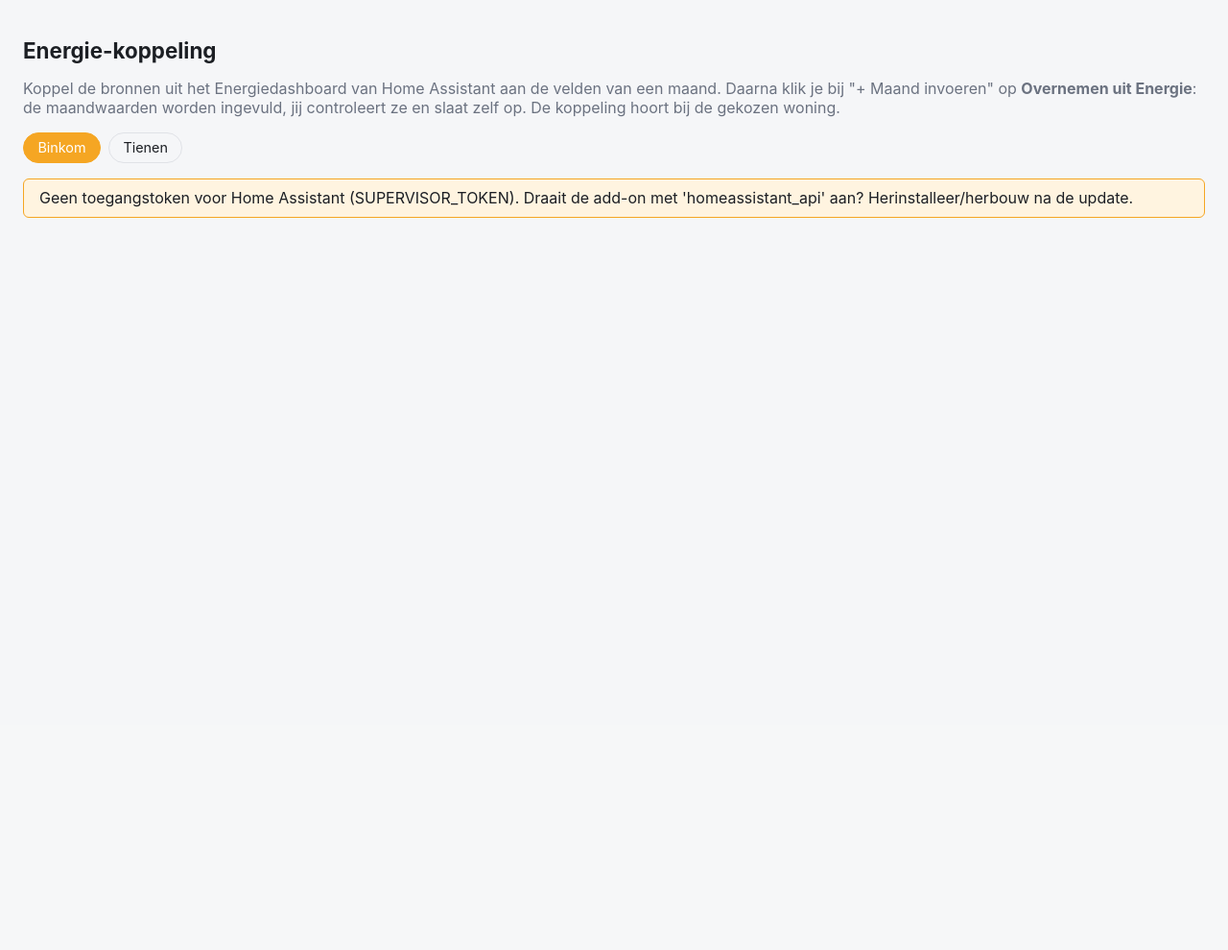
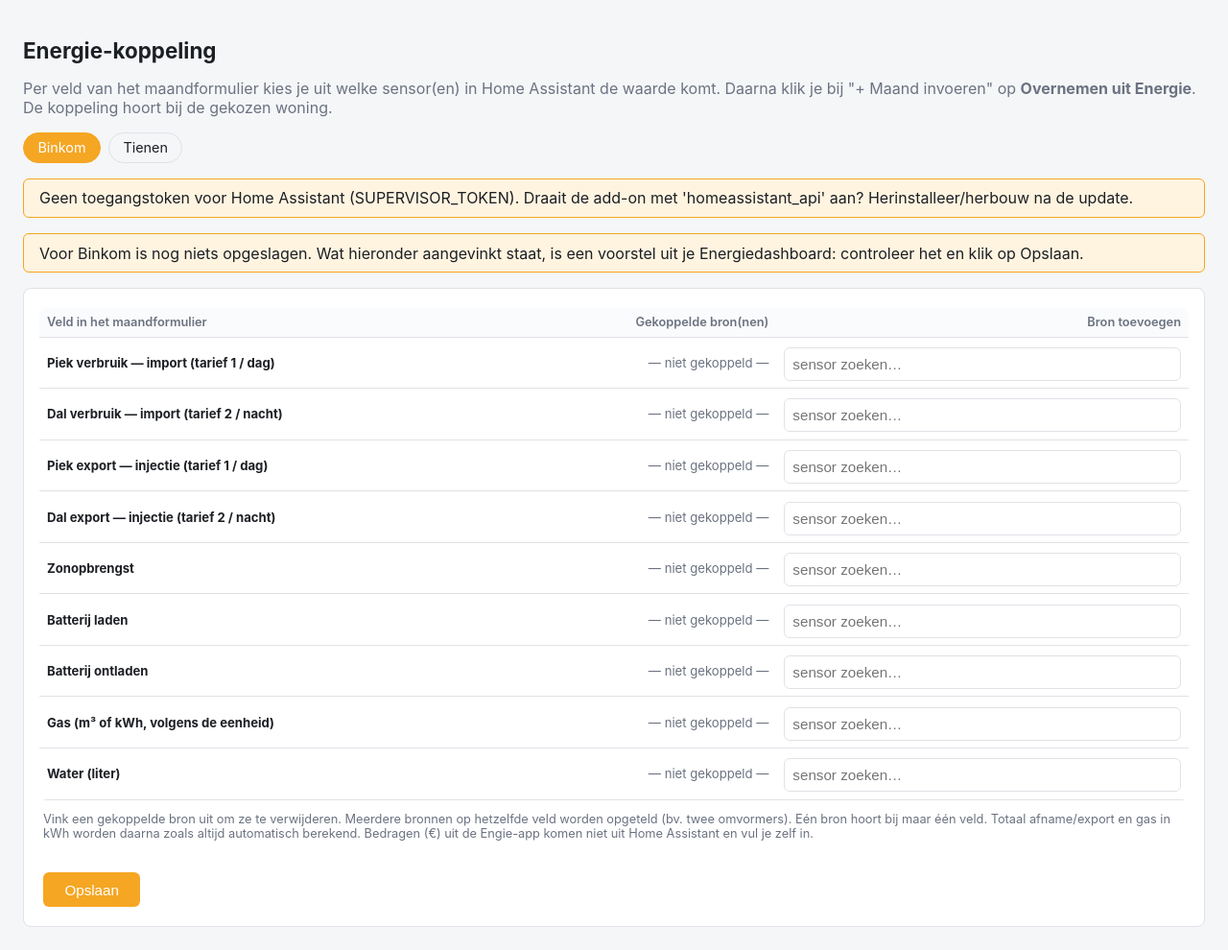
Before and after one commit to rbruyn1/verbruiken, a Flask app: page /koppeling in a window 1280 px wide. Shown: the part 44-1034 px from the top of the page at 96% size. Before the commit the page ends 271 px from the top, so only its background shows below. Run offline with Flask 3, Linux system fonts and the light colour scheme; data that the repository does not hold is empty.

Commit message:
0.5.2: Energie-koppeling per formulierveld, opgeslagen bronnen zichtbaar

```diff
--- a/verbruik_addon/app/ha_energie.py
+++ b/verbruik_addon/app/ha_energie.py
@@ -25,10 +25,10 @@ WS_URL = os.environ.get("HA_WS_URL", "ws://supervisor/core/websocket")
 # Velden van het maandformulier waaraan een Energie-bron gekoppeld kan worden.
 KOPPEL_VELDEN = [
     ("", "— niet overnemen —"),
-    ("piek_verbruik", "Piek verbruik (afname)"),
-    ("dal_verbruik", "Dal verbruik (afname)"),
-    ("piek_export", "Piek export (injectie)"),
-    ("dal_export", "Dal export (injectie)"),
+    ("piek_verbruik", "Piek verbruik — import (tarief 1 / dag)"),
+    ("dal_verbruik", "Dal verbruik — import (tarief 2 / nacht)"),
+    ("piek_export", "Piek export — injectie (tarief 1 / dag)"),
+    ("dal_export", "Dal export — injectie (tarief 2 / nacht)"),
     ("zonopbrengst_totaal", "Zonopbrengst"),
     ("batterij_laden", "Batterij laden"),
     ("batterij_ontladen", "Batterij ontladen"),
--- a/verbruik_addon/app/main.py
+++ b/verbruik_addon/app/main.py
@@ -705,27 +705,34 @@ def _koppeling(woning):
 
 @app.route("/koppeling", methods=["GET", "POST"])
 def koppeling():
-    """Koppel de bronnen uit het Energiedashboard van Home Assistant aan de
-    velden van een maand, per woning."""
+    """Koppel bronnen uit Home Assistant (Energiedashboard of eender welke kWh/m3-statistiek)
+    aan de velden van een maand, per woning. Eén rij per formulierveld."""
     woning = request.values.get("woning") or WONINGEN[0]
     if woning not in WONINGEN:
         abort(404)
 
     if request.method == "POST":
+        paren = {}
+        for k in request.form.getlist("keep"):          # bestaande koppelingen die blijven
+            veld, _, sid = k.partition("|")
+            if sid.strip() and veld in GELDIGE_VELDEN:
+                paren[sid.strip()] = veld
+        for veld in GELDIGE_VELDEN:                       # nieuw toegevoegde bronnen
+            for sid in request.form.getlist("add_" + veld):
+                if sid.strip():
+                    paren[sid.strip()] = veld
         conn = get_connection()
         conn.execute("DELETE FROM energie_koppeling WHERE woning=?", (woning,))
-        for sid, veld in zip(request.form.getlist("sid"), request.form.getlist("veld")):
-            if sid and veld in GELDIGE_VELDEN:
-                conn.execute(
-                    "INSERT OR REPLACE INTO energie_koppeling (woning, statistic_id, veld) VALUES (?, ?, ?)",
-                    (woning, sid, veld),
-                )
+        for sid, veld in paren.items():
+            conn.execute(
+                "INSERT OR REPLACE INTO energie_koppeling (woning, statistic_id, veld) VALUES (?, ?, ?)",
+                (woning, sid, veld),
+            )
         conn.commit()
         conn.close()
-        flash(f"Energie-koppeling voor {woning} opgeslagen.")
+        flash(f"Energie-koppeling voor {woning} opgeslagen ({len(paren)} bron(nen)).")
         return redirect(url_for("koppeling", woning=woning))
 
-    opgeslagen = dict(_koppeling(woning))
     fout, bronnen, alle = None, [], []
     try:
         with HAClient(timeout=8) as ha:
@@ -733,21 +740,27 @@ def koppeling():
             try:
                 alle = ha.alle_statistieken()
             except HAFout:
-                alle = []        # extra keuzelijst is optioneel
+                alle = []
     except HAFout as e:
         fout = str(e)
 
-    rijen = []
-    gezien = set()
-    for b in bronnen:
-        gezien.add(b["statistic_id"])
-        rijen.append({**b, "veld": opgeslagen.get(b["statistic_id"], b["voorstel"]), "bekend": True})
-    for sid, veld in opgeslagen.items():      # opgeslagen, maar niet (meer) in Energie gevonden
-        if sid not in gezien:
-            rijen.append({"statistic_id": sid, "naam": sid, "soort": "niet (meer) in Energie",
-                          "eenheid": None, "veld": veld, "bekend": False})
-    return render_template("koppeling.html", woningen=WONINGEN, woning=woning, rijen=rijen,
-                           velden=KOPPEL_VELDEN, fout=fout, alle=alle)
+    info = {a["statistic_id"]: a for a in alle}
+    info.update({b["statistic_id"]: b for b in bronnen})
+
+    opgeslagen = _koppeling(woning)
+    voorstel_modus = not opgeslagen
+    if voorstel_modus:       # eerste keer: voorstellen uit het Energiedashboard
+        opgeslagen = [(b["statistic_id"], b["voorstel"]) for b in bronnen if b["voorstel"]]
+
+    per_veld = {v: [] for v, _ in KOPPEL_VELDEN if v}
+    for sid, veld in opgeslagen:
+        if veld in per_veld:
+            i = info.get(sid, {})
+            per_veld[veld].append({"statistic_id": sid, "naam": i.get("naam") or sid,
+                                   "eenheid": i.get("eenheid"), "onbekend": sid not in info and not fout})
+    velden = [(v, l) for v, l in KOPPEL_VELDEN if v]
+    return render_template("koppeling.html", woningen=WONINGEN, woning=woning, velden=velden,
+                           per_veld=per_veld, alle=alle, fout=fout, voorstel_modus=voorstel_modus)
 
 
 @app.route("/energie/maand")
--- a/verbruik_addon/app/templates/koppeling.html
+++ b/verbruik_addon/app/templates/koppeling.html
@@ -2,9 +2,8 @@
 {% block title %}Energie-koppeling{% endblock %}
 {% block content %}
 <h1>Energie-koppeling</h1>
-<p class="subtitle">Koppel de bronnen uit het Energiedashboard van Home Assistant aan de velden van een maand.
-    Daarna klik je bij "+ Maand invoeren" op <b>Overnemen uit Energie</b>: de maandwaarden worden ingevuld,
-    jij controleert ze en slaat zelf op. De koppeling hoort bij de gekozen woning.</p>
+<p class="subtitle">Per veld van het maandformulier kies je uit welke sensor(en) in Home Assistant de waarde komt.
+    Daarna klik je bij "+ Maand invoeren" op <b>Overnemen uit Energie</b>. De koppeling hoort bij de gekozen woning.</p>
 
 <div class="woning-tabs">
     {% for w in woningen %}
@@ -12,39 +11,35 @@
     {% endfor %}
 </div>
 
-{% if fout %}
-<div class="flash">{{ fout }}</div>
+{% if fout %}<div class="flash">{{ fout }}</div>{% endif %}
+{% if voorstel_modus %}
+<div class="flash">Voor {{ woning }} is nog niets opgeslagen. Wat hieronder aangevinkt staat, is een voorstel uit je Energiedashboard:
+    controleer het en klik op Opslaan.</div>
 {% endif %}
 
-{% if rijen %}
 <form method="post" class="entry" style="max-width:none">
     <input type="hidden" name="woning" value="{{ woning }}">
     <div class="table-scroll">
     <table>
-        <thead><tr><th>Bron in Energie</th><th>Soort</th><th>Eenheid</th><th>Koppelen aan</th></tr></thead>
+        <thead><tr><th>Veld in het maandformulier</th><th>Gekoppelde bron(nen)</th><th>Bron toevoegen</th></tr></thead>
         <tbody>
-        {% for b in rijen %}
+        {% for veld, label in velden %}
         <tr>
-            <td>{{ b.naam }}{% if b.naam != b.statistic_id %}<br><span class="muted">{{ b.statistic_id }}</span>{% endif %}
-                <input type="hidden" name="sid" value="{{ b.statistic_id }}"></td>
-            <td>{{ b.soort }}</td>
-            <td>{{ b.eenheid or "?" }}</td>
-            <td><select name="veld">
-                {% for waarde, label in velden %}
-                <option value="{{ waarde }}" {{ "selected" if waarde == b.veld }}>{{ label }}</option>
+            <td><b>{{ label }}</b></td>
+            <td>
+                {% for b in per_veld[veld] %}
+                <label style="display:block;margin:2px 0;">
+                    <input type="checkbox" name="keep" value="{{ veld }}|{{ b.statistic_id }}" checked>
+                    {{ b.naam }}{% if b.naam != b.statistic_id %} <span class="muted">({{ b.statistic_id }})</span>{% endif %}
+                    {% if b.eenheid %}<span class="muted">· {{ b.eenheid }}</span>{% endif %}
+                    {% if b.onbekend %}<span class="muted">· niet gevonden in HA</span>{% endif %}
+                </label>
+                {% else %}
+                <span class="muted">— niet gekoppeld —</span>
                 {% endfor %}
-            </select></td>
-        </tr>
-        {% endfor %}
-        {% for i in range(3) %}
-        <tr>
-            <td colspan="3"><input type="text" name="sid" list="alle-bronnen" placeholder="Extra bron zoeken, bv. p1_total_power_import_t1"
-                       autocomplete="off" style="width:100%"></td>
-            <td><select name="veld">
-                {% for waarde, label in velden %}
-                <option value="{{ waarde }}">{{ label }}</option>
-                {% endfor %}
-            </select></td>
+            </td>
+            <td><input type="text" name="add_{{ veld }}" list="alle-bronnen" autocomplete="off"
+                       placeholder="sensor zoeken…" style="width:100%"></td>
         </tr>
         {% endfor %}
         </tbody>
@@ -53,14 +48,9 @@
     <datalist id="alle-bronnen">
         {% for a in alle %}<option value="{{ a.statistic_id }}">{{ a.naam }} ({{ a.eenheid }})</option>{% endfor %}
     </datalist>
-    <p class="muted" style="font-size:0.8rem;">Staat je piek- of dalmeter niet in het Energiedashboard? Typ in een lege rij hieronder de
-        sensornaam en kies het veld. Er verschijnen drie lege rijen; na opslaan komen ze in de lijst bovenaan terug.</p>
-    <p class="muted" style="font-size:0.8rem;">Meerdere bronnen op hetzelfde veld worden opgeteld (bv. twee omvormers).
-        Totaal afname/export en gas in kWh worden daarna zoals altijd automatisch berekend. Bedragen (€) uit de Engie-app
-        komen niet uit Energie en vul je nog zelf in.</p>
+    <p class="muted" style="font-size:0.8rem;">Vink een gekoppelde bron uit om ze te verwijderen. Meerdere bronnen op hetzelfde veld
+        worden opgeteld (bv. twee omvormers). Eén bron hoort bij maar één veld. Totaal afname/export en gas in kWh worden
+        daarna zoals altijd automatisch berekend. Bedragen (€) uit de Engie-app komen niet uit Home Assistant en vul je zelf in.</p>
     <button type="submit">Opslaan</button>
 </form>
-{% elif not fout %}
-<p class="muted">Er staan geen bronnen in het Energiedashboard van Home Assistant.</p>
-{% endif %}
 {% endblock %}
--- a/verbruik_addon/config.yaml
+++ b/verbruik_addon/config.yaml
@@ -1,5 +1,5 @@
 name: "Verbruik Tienen/Binkom"
-version: "0.5.1"
+version: "0.5.2"
 slug: "verbruik_addon"
 description: "Maandelijkse en jaarlijkse energie/water/gas-registratie voor Tienen en Binkom"
 arch:
```
Also changed, not shown: verbruik_addon/CHANGELOG.md.
